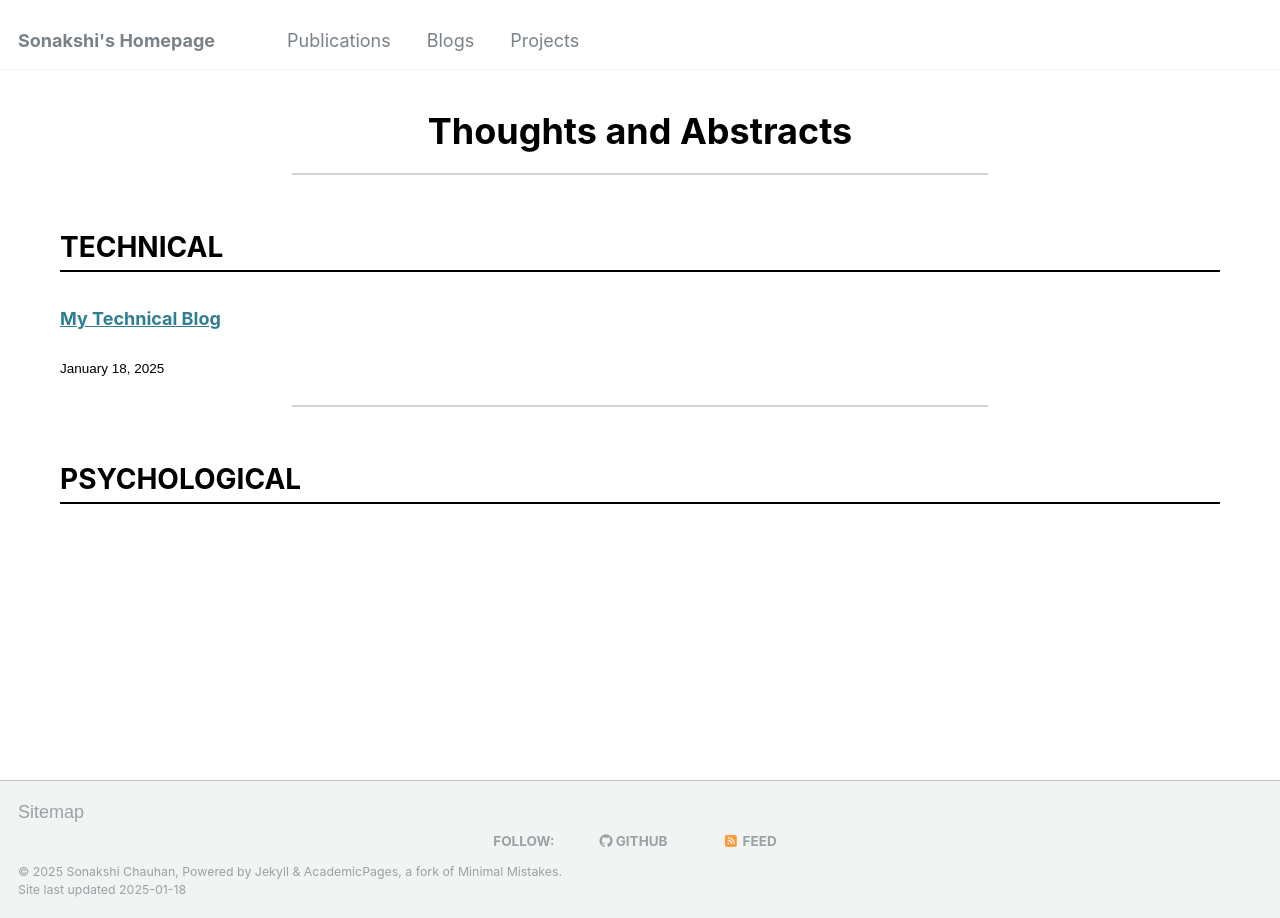
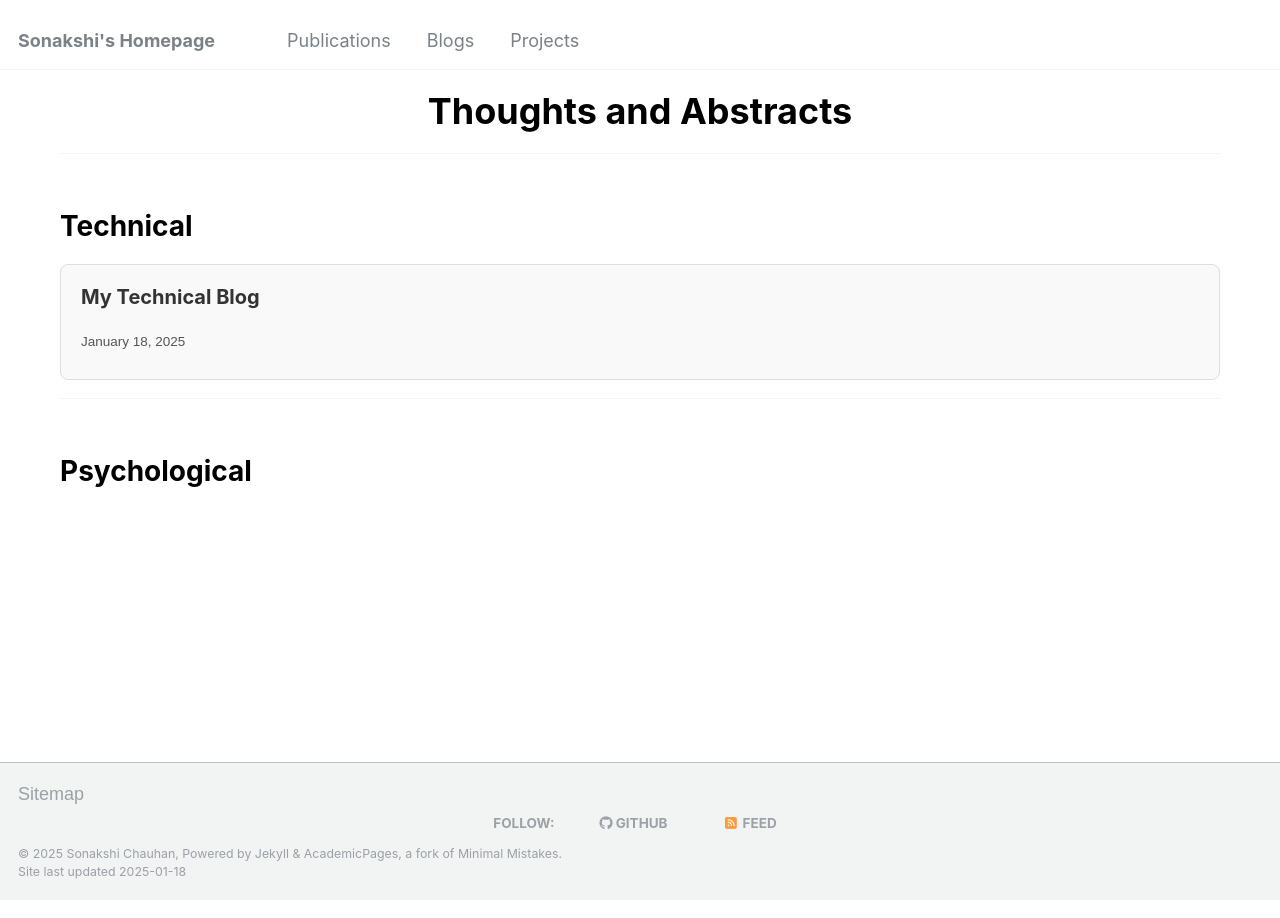
Before and after one commit to SonakshiChauhan/Sonakshi.github.io, a Jekyll site: the page built from _pages/blogs.md, in a window 1280 px wide. Built offline with Jekyll 4.4.1, drawn with Linux system fonts in a browser that asks for light colours.

Commit message:
Update main.scss

```diff
--- a/assets/css/main.scss
+++ b/assets/css/main.scss
@@ -71,64 +71,51 @@ ul li {
 .blog-section {
   max-width: 1200px;
   margin: 0 auto;
-  padding: 40px 20px;
-  text-align: center;
-  color: #000000; /* Black text */
-  line-height: 1.6;
+  padding: 20px;
 }
 
 .blog-section h1 {
+  text-align: center;
   font-size: 36px;
-  font-weight: bold;
-  margin-bottom: 10px;
-}
-
-.blog-section hr {
-  width: 60%;
-  margin: 20px auto;
-  border: 1px solid #d3d3d3; /* Light gray line */
-}
-
-.blog-category {
-  margin-top: 40px;
-  text-align: left;
+  margin-bottom: 20px;
 }
 
 .blog-category h2 {
   font-size: 28px;
-  font-weight: bold;
-  margin-bottom: 20px;
-  text-transform: uppercase;
-  border-bottom: 2px solid #000;
-  padding-bottom: 5px;
+  margin-bottom: 10px;
 }
 
-.blog-cards {
-  display: grid;
-  grid-template-columns: repeat(auto-fit, minmax(300px, 1fr));
+.blog-list {
+  display: flex;
+  flex-wrap: wrap;
   gap: 20px;
   margin-top: 20px;
 }
 
-.blog-card {
-  background-color: #f9f9f9; /* Light gray background */
+.blog-item {
+  flex: 1 1 calc(50% - 20px); /* Adjust the width of the items */
   padding: 20px;
-  border-radius: 10px;
-  box-shadow: 0 4px 8px rgba(0, 0, 0, 0.1);
-  transition: transform 0.3s ease;
+  background-color: #f9f9f9; /* Light background for posts */
+  border: 1px solid #ddd;
+  border-radius: 8px;
 }
 
-.blog-card:hover {
-  transform: translateY(-5px);
-}
-
-.blog-card h3 {
+.blog-item h3 {
+  margin-top: 0;
   font-size: 20px;
-  font-weight: bold;
   margin-bottom: 10px;
 }
 
-.blog-card p {
-  font-size: 16px;
-  color: #555555; /* Dark gray text */
+.blog-item p {
+  margin-bottom: 5px;
+  color: #555;
 }
+
+.blog-item a {
+  text-decoration: none;
+  color: #333;
+}
+
+.blog-item a:hover {
+  text-decoration: underline;
+}
```
